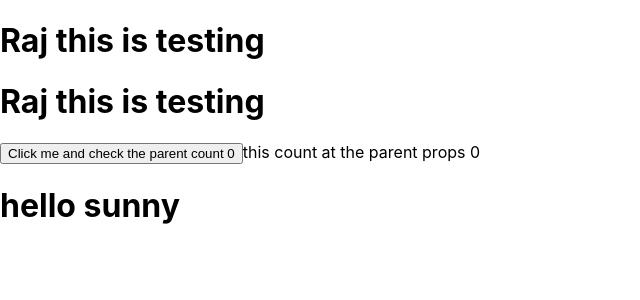
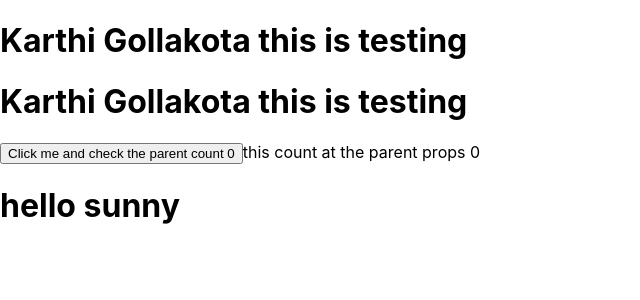
Before and after one commit to vvsrrSunny/react-quick-project, a React (Create React App) app: page / in a window 1280 px wide. Shown: the top 300 px of the page, without its empty margins (0-640 px from the left). Built offline with nearby package versions, Linux system fonts and the light colour scheme.

Commit message:
update the data #1471

```diff
--- a/src/Parent.js
+++ b/src/Parent.js
@@ -5,9 +5,11 @@ class Parent extends Component {
   constructor(props) {
     super(props);
     this.state = {
-      length: 10,
-      name: "Raj",
-      data: { id: "234", listValues: [11, 22, 33, 44] },
+      dateOfBirth: '01/01/2000',
+      name: "Karthi Gollakota",
+      height: "5.10",
+      weight: 78,
+      data: { id: "1", data: [11, 22, 33, 44] },
       childCallsCount: 0,
     };
   }
```
